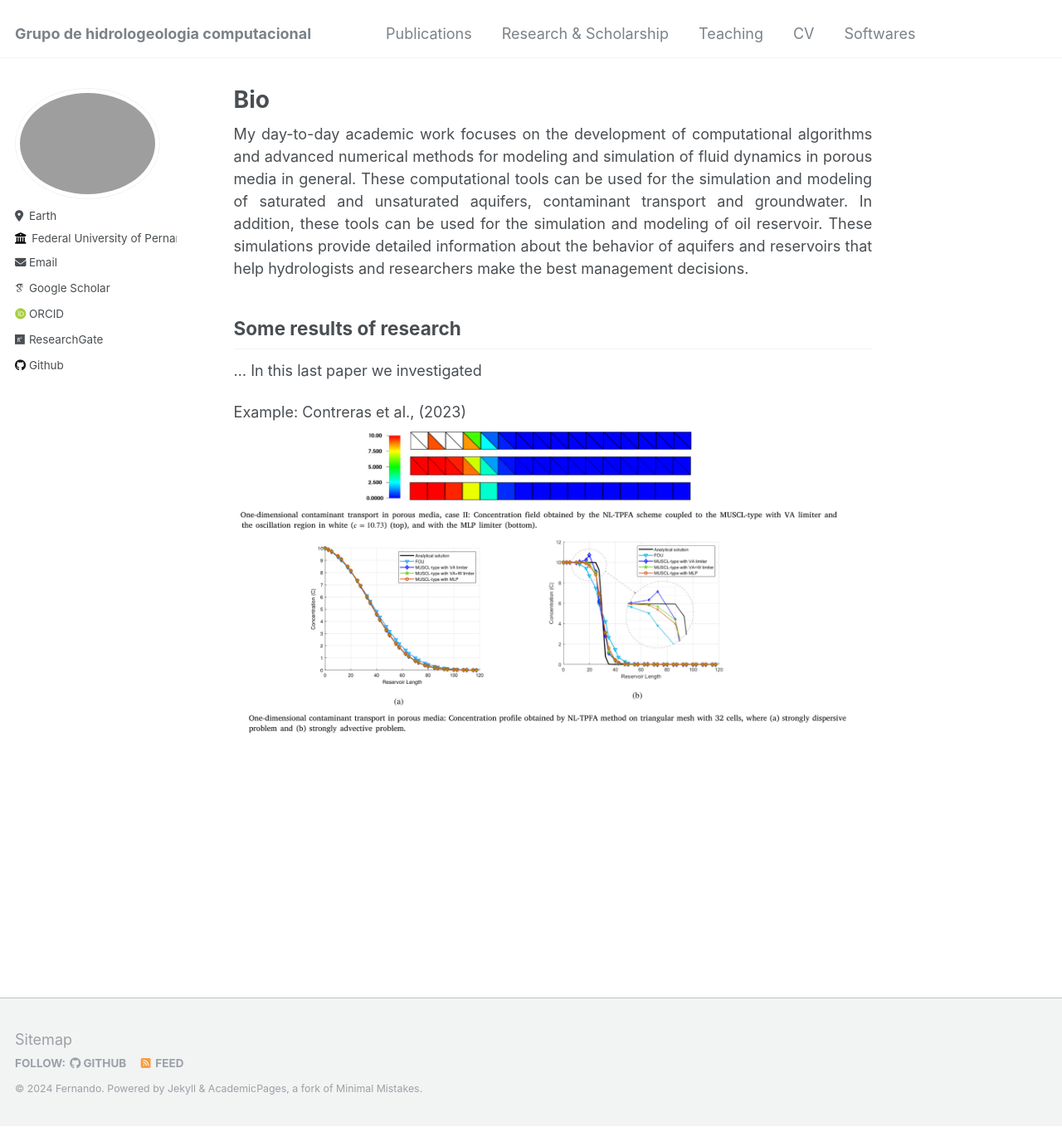
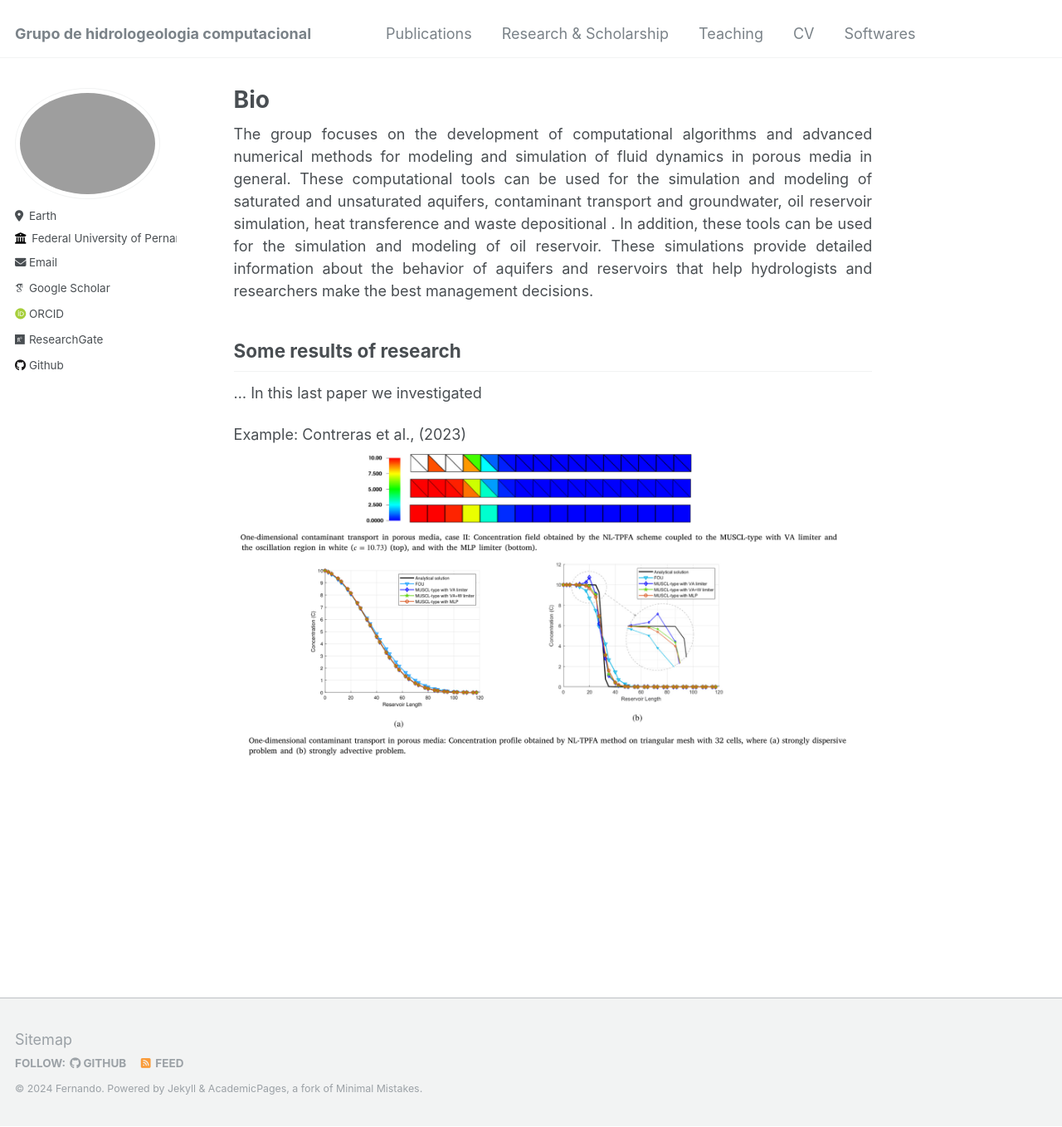
Before and after one commit to Feraul/Feraul.github.io, a Jekyll site: the page built from _pages/about.md, in a window 1280 px wide and 1358 px high. Shown: the whole window at 83% size. Built offline with Jekyll 4.4.1, drawn with Linux system fonts in a browser that asks for light colours; some web fonts are replaced.

Commit message:
Update about.md

```diff
--- a/_pages/about.md
+++ b/_pages/about.md
@@ -8,7 +8,7 @@ redirect_from:
 ---
 
 <p style="text-align: justify;">
- My day-to-day academic work focuses on the development of computational algorithms and advanced numerical methods for modeling and simulation of fluid dynamics in porous media in general. These computational tools can be used for the simulation and modeling of saturated and unsaturated aquifers, contaminant transport and groundwater. In addition, these tools can be used for the simulation and modeling of oil reservoir. These simulations provide detailed information about the behavior of aquifers and reservoirs that help hydrologists and researchers make the best management decisions.
+The group focuses on the development of computational algorithms and advanced numerical methods for modeling and simulation of fluid dynamics in porous media in general. These computational tools can be used for the simulation and modeling of saturated and unsaturated aquifers, contaminant transport and groundwater, oil reservoir simulation, heat transference and waste depositional . In addition, these tools can be used for the simulation and modeling of oil reservoir. These simulations provide detailed information about the behavior of aquifers and reservoirs that help hydrologists and researchers make the best management decisions.
 </p>
 
 
```
